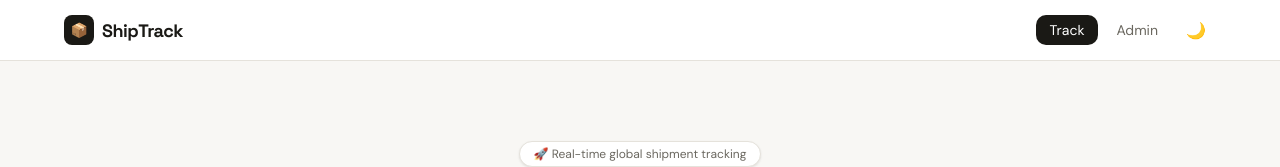
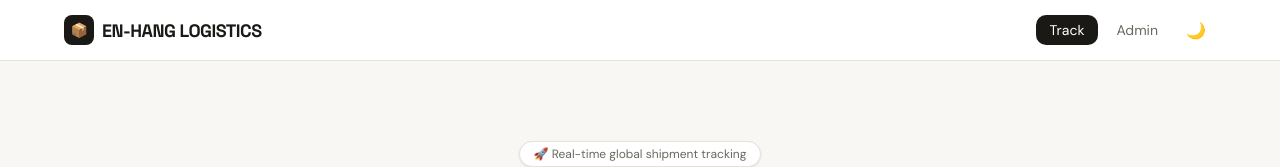
Before and after one commit to B-r-i-t/ship_tracking, a React (Create React App) app: page / in a window 1280 px wide. Shown: the top 167 px of the page. Built offline with nearby package versions, Linux system fonts and the light colour scheme.

Commit message:
rebrand to EN-HANG LOGISTICS

```diff
--- a/public/index.html
+++ b/public/index.html
@@ -24,7 +24,7 @@
       work correctly both with client-side routing and a non-root public URL.
       Learn how to configure a non-root public URL by running `npm run build`.
     -->
-    <title>React App</title>
+    <title>EN-HANG LOGISTICS</title>
   </head>
   <body>
     <noscript>You need to enable JavaScript to run this app.</noscript>
--- a/src/App.js
+++ b/src/App.js
@@ -1036,7 +1036,7 @@ export default function App() {
           <div className="nav-inner">
             <div className="logo" onClick={() => setPage("home")}>
               <div className="logo-icon">📦</div>
-              ShipTrack
+              EN-HANG LOGISTICS
             </div>
             <div className="nav-links">
               <button className={`nav-btn${page === "home" ? " active" : ""}`} onClick={() => setPage("home")}>Track</button>
```
